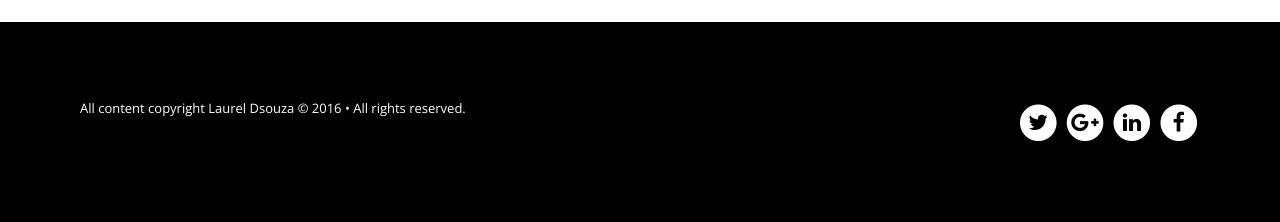
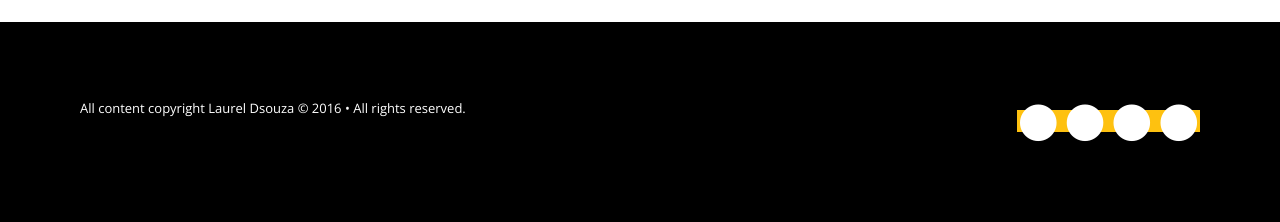
Before and after one commit to ldsouza/ldsouza.github.io, a Jekyll site: the page built from index.html, in a window 1280 px wide. Shown: the part 2663-2885 px from the top of the page. Built offline with Jekyll 4.4.1, drawn with Linux system fonts in a browser that asks for light colours; nearby versions of some CDN libraries; the list of posts is cut into pages by our own code.

Commit message:
Update style.css

```diff
--- a/assets/css/style.css
+++ b/assets/css/style.css
@@ -488,7 +488,7 @@ nav.pagination {
     float: none;
     padding-bottom: 3.75rem; }
     .notepad-site-footer .social-icons a {
-      color: black; }
+      color: white; background-color:#FEC110;}
   @media only screen and (min-width: 70em) {
     .notepad-site-footer .social-icons,
     .notepad-site-footer .copyright {
```
